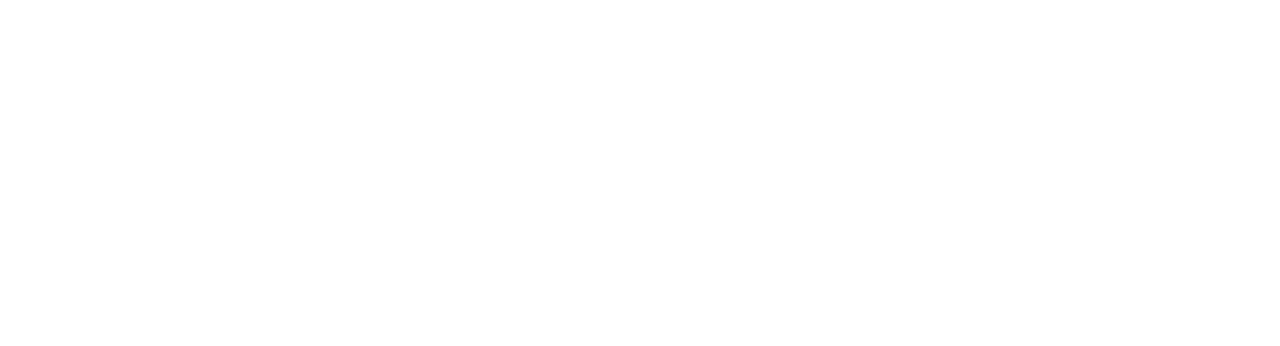
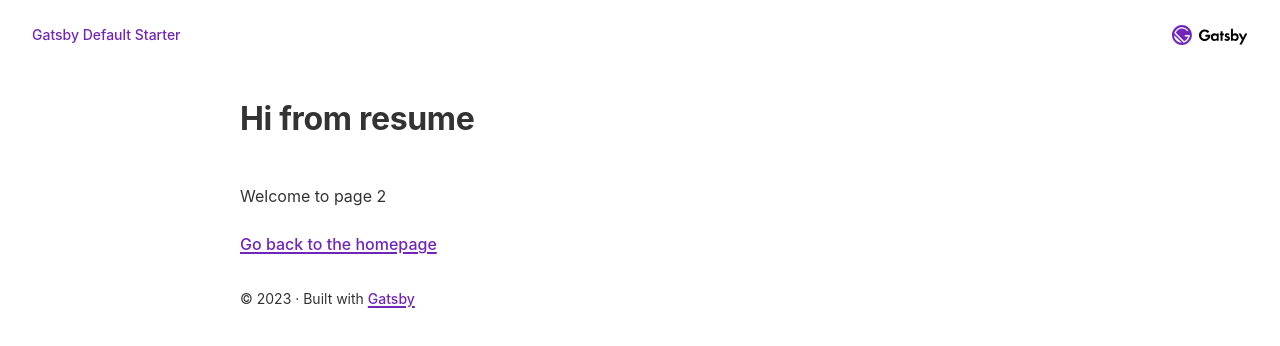
Before and after one commit to angiem103/angiematicorena, a Gatsby site: page /resume in a window 1280 px wide. Before the commit this address had no page. Built offline with nearby package versions, Linux system fonts and the light colour scheme; Gatsby itself is replaced by a stand-in of ours.

Commit message:
add resume page

```diff
--- a/src/pages/index.js
+++ b/src/pages/index.js
@@ -41,7 +41,7 @@ const samplePageLinks = [
     description:
       "A simple example of linking to another page within a Gatsby site",
   },
-  { text: "TypeScript", url: "using-typescript" },
+  { text: "Resume", url: "resume" },
   { text: "Server Side Rendering", url: "using-ssr" },
   { text: "Deferred Static Generation", url: "using-dsg" },
 ]
--- /dev/null
+++ b/src/pages/resume.js
@@ -0,0 +1,17 @@
+import * as React from "react"
+import { Link } from "gatsby"
+
+import Layout from "../components/layout"
+import Seo from "../components/seo"
+
+const Resume = () => (
+  <Layout>
+    <h1>Hi from resume</h1>
+    <p>Welcome to page 2</p>
+    <Link to="/">Go back to the homepage</Link>
+  </Layout>
+)
+
+export const Head = () => <Seo title="Page two" />
+
+export default Resume
```
